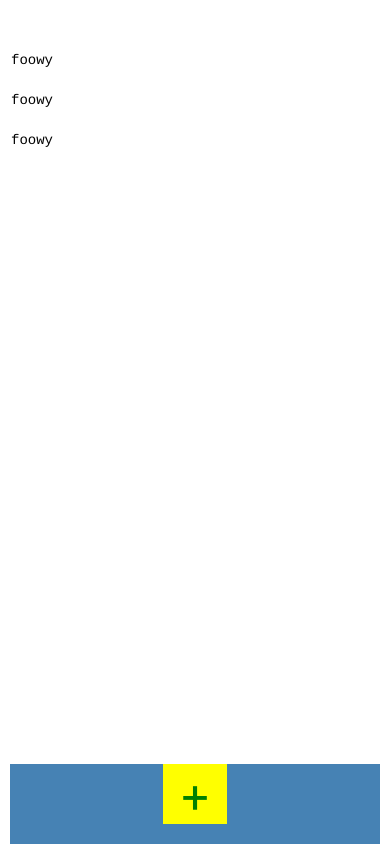
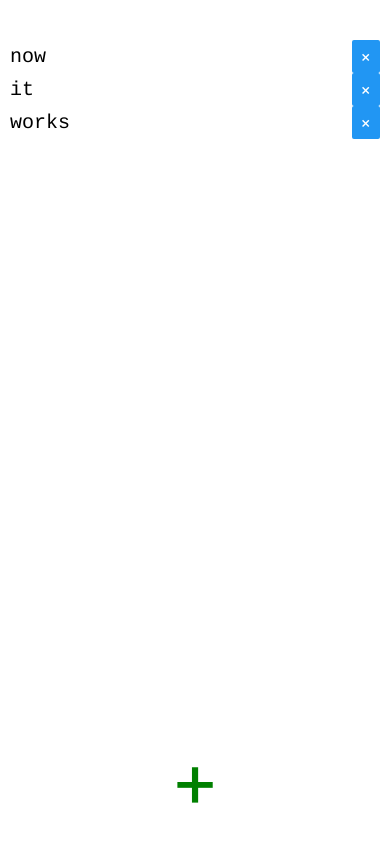
Before and after one commit to ofalltrades/react-native-demo-reel, a React Native app in the folder TodoList/: screen / in a window 390 px wide. Built offline with nearby package versions, Linux system fonts and the light colour scheme.

Commit message:
ability to edit task

```diff
--- a/TodoList/App.js
+++ b/TodoList/App.js
@@ -26,7 +26,11 @@ export default class App extends React.Component {
     this.saveTask = this.saveTask.bind(this);
 
     this.state = {
-      tasks: [{ key: 'now' }, { key: 'it' }, { key: 'works' }]
+      tasks: [
+        { key: 'now', new: false },
+        { key: 'it', new: false },
+        { key: 'works', new: false }
+      ]
     };
   }
 
@@ -34,20 +38,24 @@ export default class App extends React.Component {
     this.setState({ tasks: this.state.tasks.concat([task]) });
   }
 
-  removeTask(index) {
-    this.setState({ tasks: this.state.tasks.filter((_, i) => index !== i) });
+  removeTask(id) {
+    this.setState({ tasks: this.state.tasks.filter((_, i) => id !== i) });
   }
 
-  saveTask(text, id) {
-    this.setState({ tasks: this.state.tasks.map(
-      (task, i) => i === id ? { key: text } : task
-    )});
+  saveTask(newTask, id) {
+    if (newTask.key !== '') {
+      this.setState({ tasks: this.state.tasks.map(
+        (task, i) => i === id ? { key: newTask.key, new: newTask.new } : task
+      )});
+    } else {
+      this.removeTask(id);
+    }
   }
 
   renderTask(task, id) {
     return (
       <Task
-        text={ task.key }
+        task={ task }
         id={ id }
         removeTaskCB={ this.removeTask }
         saveTaskCB={ this.saveTask } />
@@ -64,7 +72,7 @@ export default class App extends React.Component {
         <View style={ styles.addButton }>
           <Text
             style={ styles.addButtonText }
-            onPress={ () => null }>
+            onPress={ () => this.addTask({ key: '', new: true }) }>
             +
           </Text>
         </View>
@@ -83,14 +91,12 @@ const styles = StyleSheet.create({
 
   addButton: {
     flexDirection: 'row',
-    backgroundColor: 'steelblue',
     justifyContent: 'center'
   },
 
   addButtonText: {
     color: 'green',
-    backgroundColor: 'yellow',
-    fontSize: 50,
+    fontSize: 75,
     padding: 15,
     paddingTop: 0,
     paddingBottom: 0,
--- a/TodoList/js/Task.js
+++ b/TodoList/js/Task.js
@@ -16,15 +16,22 @@ export default class Task extends React.Component {
     super(props);
 
     this.state = {
-      text: "foowy"
+      task: { key: '', new: props.task.new }
     };
+  }
+
+  editTask() {
+    this.setState({ task: { key: this.props.task.key, new: true } });
+    this.props.saveTaskCB(this.state.task, this.props.id);
   }
 
   renderTask() {
     return (
       <View style={ styles.task }>
-        <Text style={ styles.taskText }>
-          { this.props.text }
+        <Text
+          style={ styles.taskText }
+          onLongPress={ () => this.editTask() }>
+          { this.props.task.key }
         </Text>
 
         <Button
@@ -39,16 +46,18 @@ export default class Task extends React.Component {
       <View>
         <TextInput
           selectTextOnFocus={ true }
+          autoFocus={ this.props.task.new }
           style={ styles.input }
-          onChangeText={ text => this.setState({ text }) }
-          onEndEditing={ () => this.props.saveTaskCB(this.state.text, this.props.id) }
-          value={ this.state.text } />
+          onChangeText={ text => this.setState({ task: { key: text, new: false } }) }
+          onEndEditing={ () => this.props.saveTaskCB(this.state.task, this.props.id) }
+          onBlur={ () => this.props.saveTaskCB({ key: this.props.task.key, new: false }, this.props.id) }
+          value={ this.state.task.key } />
       </View>
     );
   }
 
   render() {
-    return this.renderInput();
+    return this.props.task.new ? this.renderInput() : this.renderTask();
   }
 }
 
@@ -61,7 +70,8 @@ const styles = StyleSheet.create({
   },
 
   taskText: {
-    fontFamily: 'Courier'
+    fontFamily: 'Courier',
+    fontSize: 20
   },
 
   input: {
```
